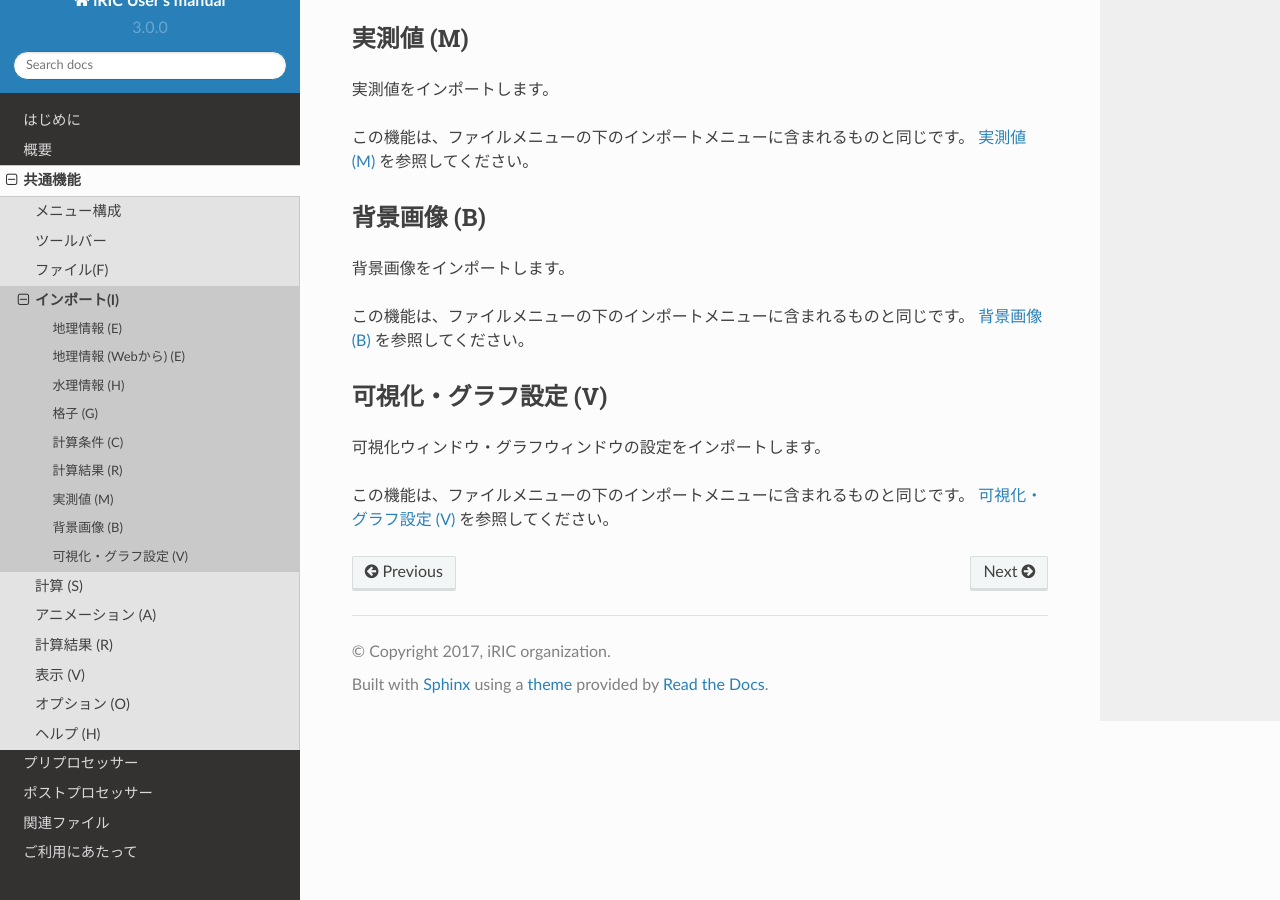
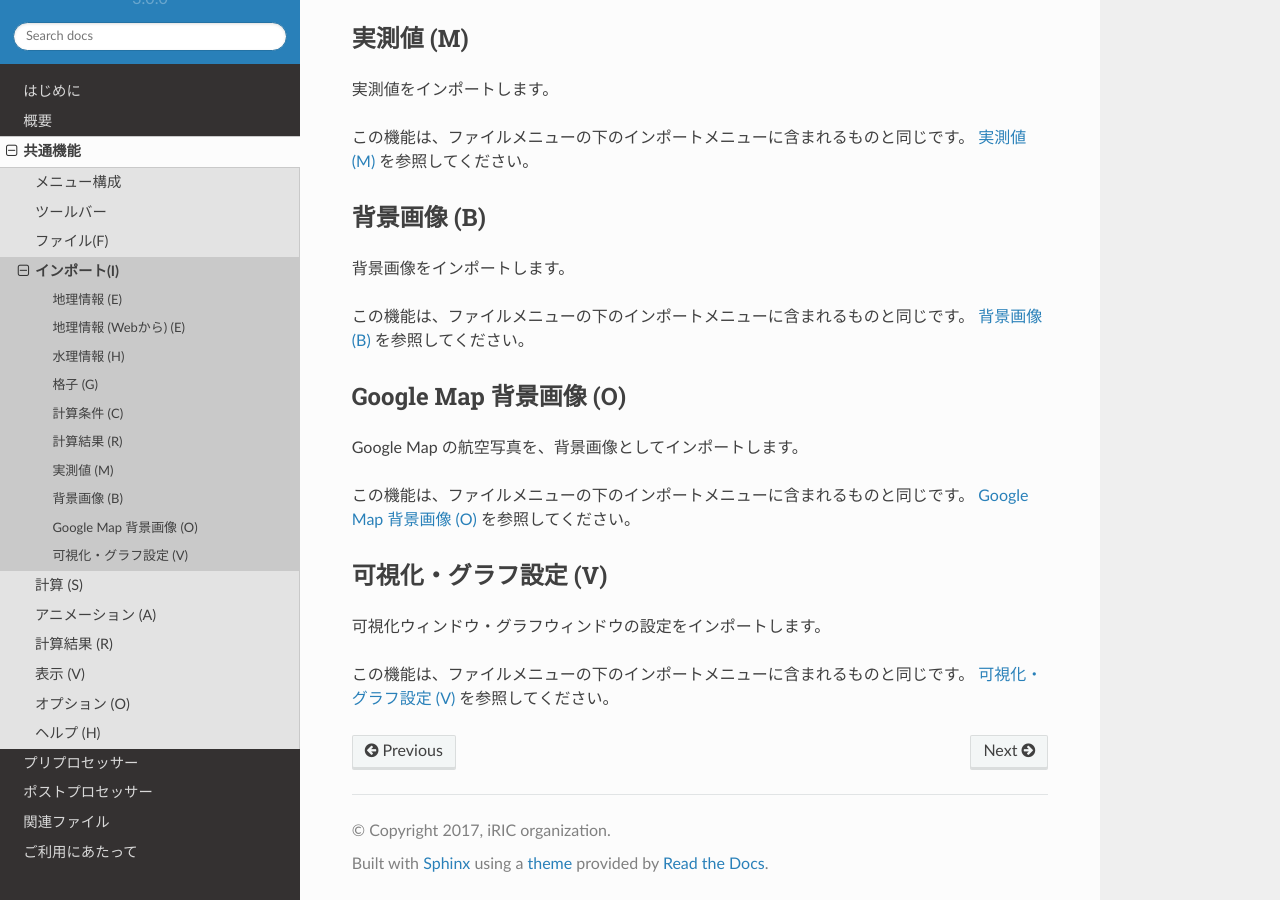
Before and after one commit to i-RIC/gui_user_manual, a Sphinx documentation site: the page built from source/03/04_import.rst, in a window 1280 px wide and 900 px high, scrolled down 1271 px. Built offline with Sphinx 7.4.7 and the Read the Docs theme 2.0.0, drawn with Linux system fonts in a browser that asks for light colours.

Commit message:
Item about importing Google Map image is added to page about Import menu.

```diff
--- a/source/03/03_09_09_googlemap_bg_image.rst
+++ b/source/03/03_09_09_googlemap_bg_image.rst
@@ -1,4 +1,6 @@
-Google Map 背景画像
+.. _sec_file_import_background_img_googlemap:
+
+Google Map 背景画像 (O)
 ==============================
 
 Google Map の航空写真を、背景画像としてインポートします。
--- a/source/03/04_import.rst
+++ b/source/03/04_import.rst
@@ -68,6 +68,14 @@
 この機能は、ファイルメニューの下のインポートメニューに含まれるものと同じです。
 :ref:`sec_file_import_background_img` を参照してください。
 
+Google Map 背景画像 (O)
+-------------------------
+
+Google Map の航空写真を、背景画像としてインポートします。
+
+この機能は、ファイルメニューの下のインポートメニューに含まれるものと同じです。
+:ref:`sec_file_import_background_img_googlemap` を参照してください。
+
 可視化・グラフ設定 (V)
 ----------------------
 
```
